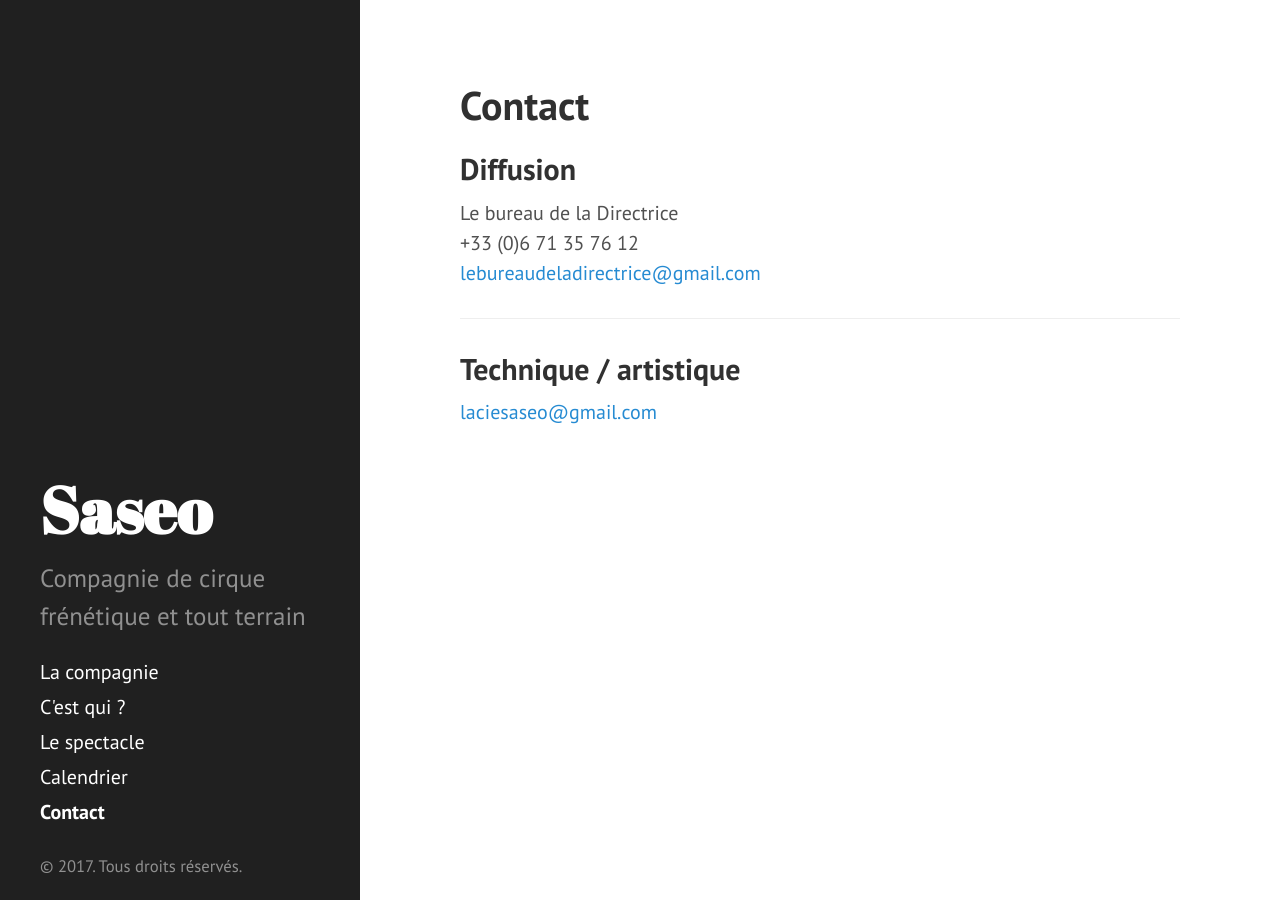
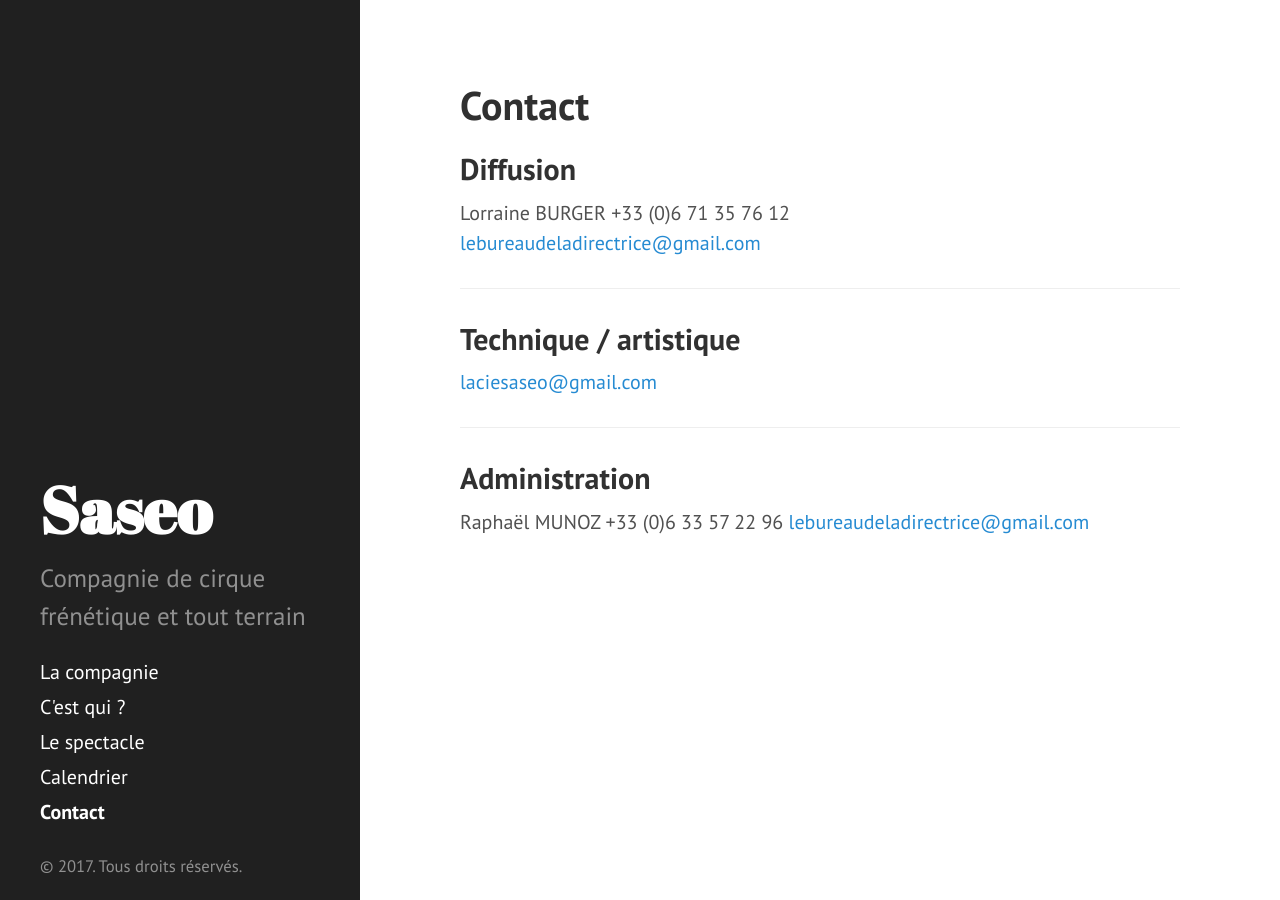
Before and after one commit to rizoom/saseo.org, a Jekyll site: the page built from contact.md, in a window 1280 px wide. Built offline with Jekyll 4.4.1, drawn with Linux system fonts in a browser that asks for light colours.

Commit message:
Réunion Saseo avec tous
Suce ma queue bébé
on a ajouté le contact admistration

```diff
--- a/contact.md
+++ b/contact.md
@@ -5,7 +5,7 @@ sidebar_order: 4
 ---
 
 ## Diffusion
-Le bureau de la Directrice
+Lorraine BURGER
 +33 (0)6 71 35 76 12
 [&#108;&#101;&#98;&#117;&#114;&#101;&#97;&#117;&#100;&#101;&#108;&#97;&#100;&#105;&#114;&#101;&#99;&#116;&#114;&#105;&#99;&#101;&#64;&#103;&#109;&#97;&#105;&#108;&#46;&#99;&#111;&#109;](&#109;&#97;&#105;&#108;&#116;&#111;&#58;&#108;&#101;&#98;&#117;&#114;&#101;&#97;&#117;&#100;&#101;&#108;&#97;&#100;&#105;&#114;&#101;&#99;&#116;&#114;&#105;&#99;&#101;&#64;&#103;&#109;&#97;&#105;&#108;&#46;&#99;&#111;&#109;)
 
@@ -13,3 +13,10 @@ Le bureau de la Directrice
 
 ## Technique / artistique
 [&#108;&#97;&#99;&#105;&#101;&#115;&#97;&#115;&#101;&#111;&#64;&#103;&#109;&#97;&#105;&#108;&#46;&#99;&#111;&#109;](&#109;&#97;&#105;&#108;&#116;&#111;&#58;&#108;&#97;&#99;&#105;&#101;&#115;&#97;&#115;&#101;&#111;&#64;&#103;&#109;&#97;&#105;&#108;&#46;&#99;&#111;&#109;)
+
+---
+
+## Administration
+Raphaël MUNOZ
++33 (0)6 33 57 22 96
+[&#108;&#101;&#98;&#117;&#114;&#101;&#97;&#117;&#100;&#101;&#108;&#97;&#100;&#105;&#114;&#101;&#99;&#116;&#114;&#105;&#99;&#101;&#64;&#103;&#109;&#97;&#105;&#108;&#46;&#99;&#111;&#109;](&#109;&#97;&#105;&#108;&#116;&#111;&#58;&#108;&#101;&#98;&#117;&#114;&#101;&#97;&#117;&#100;&#101;&#108;&#97;&#100;&#105;&#114;&#101;&#99;&#116;&#114;&#105;&#99;&#101;&#64;&#103;&#109;&#97;&#105;&#108;&#46;&#99;&#111;&#109;)
```
